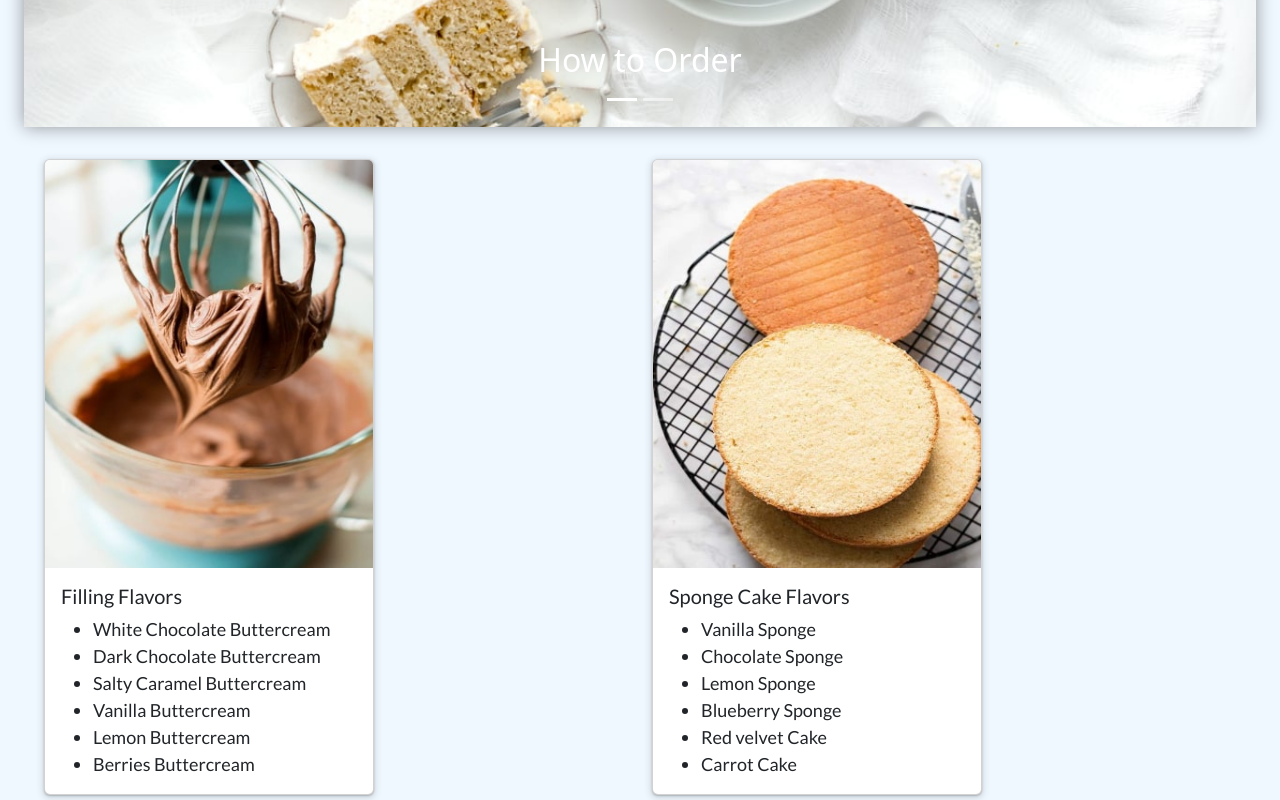
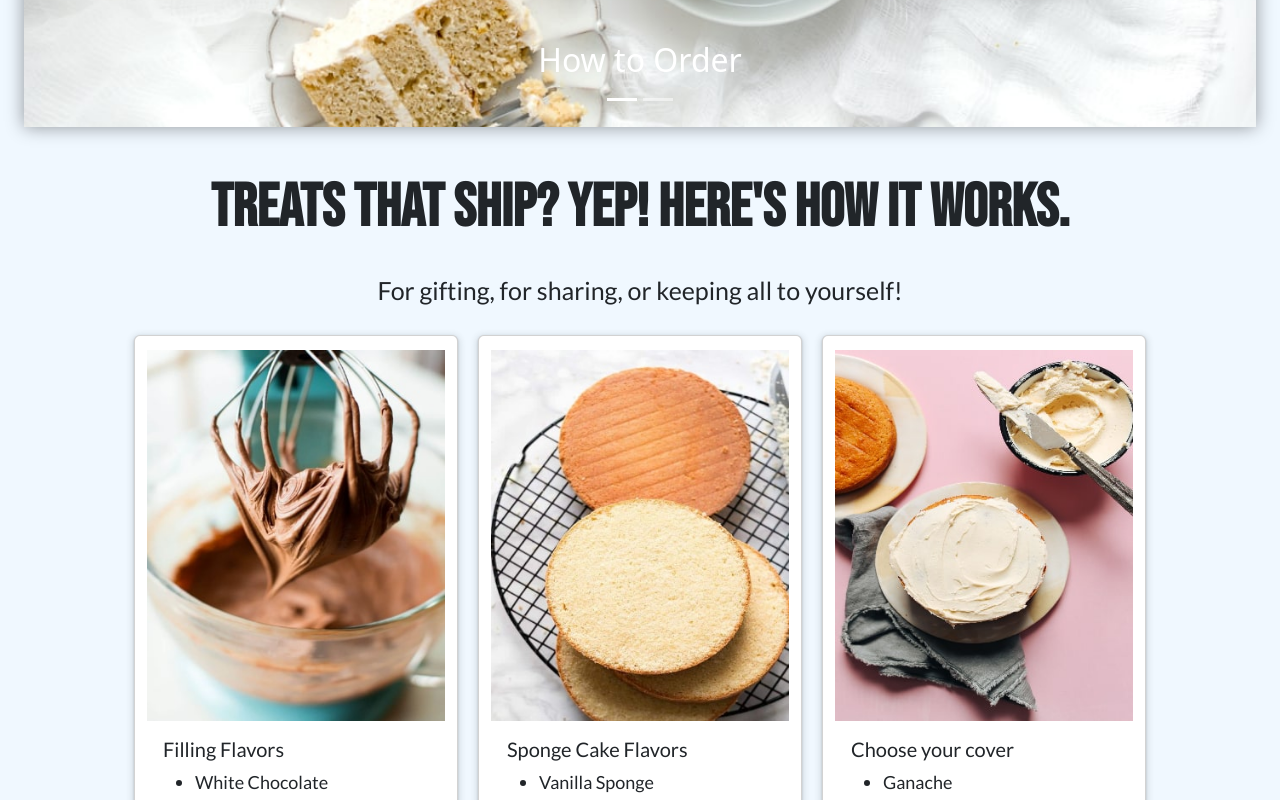
Before and after one commit to TrellixVulnTeam/10_MilocakeryPoncio_SEO_NNZM, a website: page pages/howtoorder.html in a window 1280 px wide. Shown: the part 380-1180 px from the top of the page. Drawn offline with nearby package versions, Linux system fonts and the light colour scheme.

Commit message:
modificaciones1

```diff
--- a/assets/scss/_howtoorder.scss
+++ b/assets/scss/_howtoorder.scss
@@ -1,11 +1,18 @@
-.card {
+#cards {
     display: flex;
-    width: 330px;
-    box-shadow: rgba(60, 64, 67, 0.3) 0px 1px 2px 0px, rgba(60, 64, 67, 0.15) 0px 2px 6px 2px;
-    font-family: 'Lato', sans-serif;
-    font-size: 18px;
+    justify-content: center;
+    .card {
+        width: 324px;
+        box-shadow: rgba(60, 64, 67, 0.3) 0px 1px 2px 0px, rgba(60, 64, 67, 0.15) 0px 2px 6px 2px;
+        font-family: 'Lato', sans-serif;
+        font-size: 18px;
+        margin: 10px;
+        img {
+            padding-top: 14px;
+        }
+    }
+}
 
-}
 .tarjetas {
     display: flex;
     flex-wrap: wrap;
@@ -37,3 +44,32 @@
 .label {
     font-size: 18px;
 }
+
+.titulos {
+    display: flex;
+    justify-content: center;
+    margin-bottom: 20px;
+    margin-top: 45px;
+    h1 {
+        font-size: 60px;
+        font-family: 'bebas neue';
+        font-weight: 700;
+        text-transform: uppercase;
+    }
+    h2 {
+        font-size: 60px;
+        font-family: 'bebas neue';
+        font-weight: 700;
+        text-transform: uppercase;
+    }
+}
+
+
+
+.ppp {
+    display: flex;
+    justify-content: center;
+    font-family: 'Lato', sans-serif;
+    font-size: 20px;
+
+}
--- a/assets/scss/_index.scss
+++ b/assets/scss/_index.scss
@@ -38,6 +38,6 @@ body {
     justify-content: center;
     font-family: 'Lato', sans-serif;
     margin-top: 5px;
-    font-size: 20px;
+    font-size: 25px;
     }
 }
--- a/assets/scss/style.scss
+++ b/assets/scss/style.scss
@@ -6,7 +6,8 @@
 @import "reset.scss";
 @import "colores.scss";
 @import "galeria.scss";
-@import url('https://fonts.googleapis.com/css?family=Lato:400,700');
+@import url('https://fonts.googleapis.com/css2?family=Lato&family=Lobster&family=Pacifico&family=Rokkitt:wght@300&display=swap');
+@import url('https://fonts.googleapis.com/css2?family=Bebas+Neue&display=swap');
 
 
 $colores:(
--- a/pages/howtoorder.html
+++ b/pages/howtoorder.html
@@ -85,9 +85,14 @@
           <span class="visually-hidden">Next</span>
         </button>
       </div>
-      <div class="row g-4 m-2">
-        <div class="col-12 col-md-6 col-xl-6 col-xxl-3 col-lg-6">
-          <div class="card">
+      <div class="titulos">
+        <h1>Treats that ship? Yep! Here's how it works.</h1>
+      </div>
+      <div class="pp">
+        <p>For gifting, for sharing, or keeping all to yourself!</p>
+      </div>
+      <div class="row g-4 m-2" id="cards">
+        <div class="col-12 col-md-6 col-xl-6 col-xxl-3 col-lg-6 card">
             <img src="../assets/img/relleno.jpg" class="card-img-top" alt="...">
             <div class="card-body">
               <h5 class="card-title">Filling Flavors</h5>
@@ -100,10 +105,8 @@
                 <li>Berries Buttercream</li>
               </ul>
             </div>
-          </div>
         </div>
-        <div class="col-12 col-md-6 col-xl-6 col-xxl-3 col-lg-6">
-          <div class="card">
+        <div class="col-12 col-md-6 col-xl-6 col-xxl-3 col-lg-6 card">
             <img src="../assets/img/bizcochuelo.jpg" class="card-img-top" alt="...">
             <div class="card-body">
               <h5 class="card-title">Sponge Cake Flavors</h5>
@@ -116,10 +119,8 @@
                 <li>Carrot Cake</li>
               </ul>
             </div>
-          </div>
         </div>
-        <div class="col-12 col-md-6 col-xl-6 col-xxl-3 col-lg-6">
-          <div class="card">
+        <div class="col-12 col-md-6 col-xl-6 col-xxl-3 col-lg-6 card">
             <img src="../assets/img/cobertura.jpg" class="card-img-top" alt="...">
             <div class="card-body">
               <h5 class="card-title">Choose your cover</h5>
@@ -132,10 +133,8 @@
                 <li>Dark Chocolate</li>
               </ul>
             </div>
-          </div>
         </div>
-        <div class="col-12 col-md-6 col-xl-6 col-xxl-3 col-lg-6">
-          <div class="card">
+        <div class="col-12 col-md-6 col-xl-6 col-xxl-3 col-lg-6 card">
             <img src="../assets/img/melicake3.jpg" class="card-img-top" alt="...">
             <div class="card-body">
               <h5 class="card-title">Decoration!</h5>
@@ -148,9 +147,20 @@
                 <li>Minimalistic</li>
               </ul>
             </div>
-          </div>
         </div>
       </div>
+
+      <div class="titulos">
+        <h2>Anywhere, Anytime</h2>
+      </div>
+      <div class="pp">
+        <p>We ship our treats six days a week, anywhere in the Copenhagen City Center</p>
+      </div>
+      <div class="ppp">
+        <p>Schedule your delivery Whether you’re a planner or a last-minute gifter, you can schedule your delivery to ship 7 days a week, up to 30-days in advance.</p>
+      </div>
+
+
       <select name="CakeSize" class="lista">
         <option value="0">Portions</option>
         <option value="s">4 Portions</option>
```
Also changed, not shown: index.html (+1 -1 lines), assets/css/style.css, assets/img/cakebox.jpg (added).
